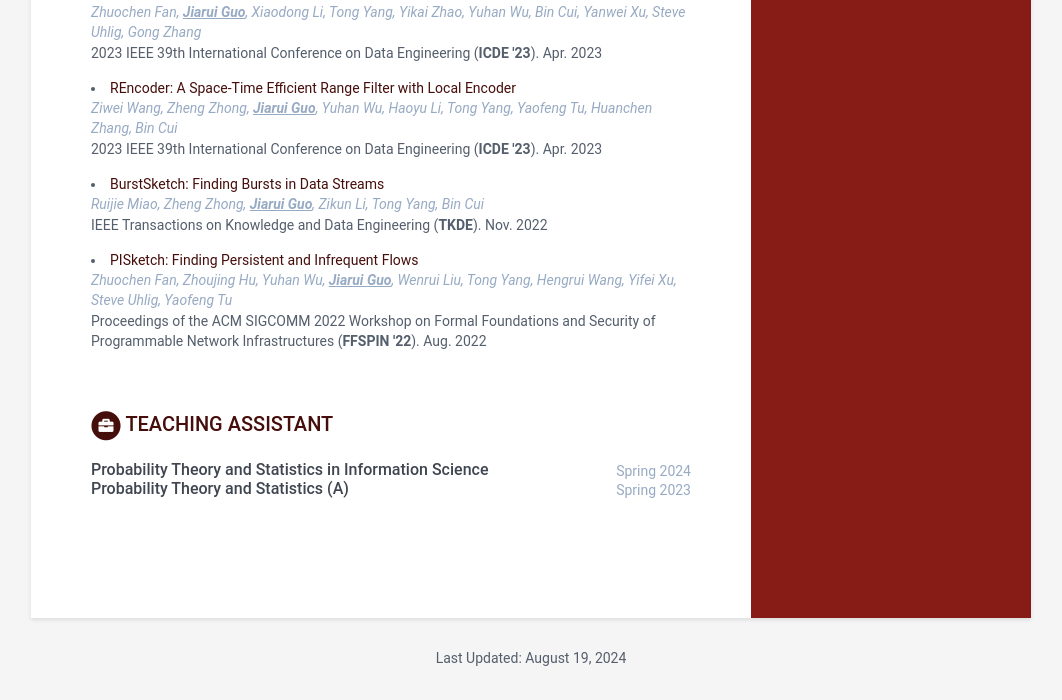
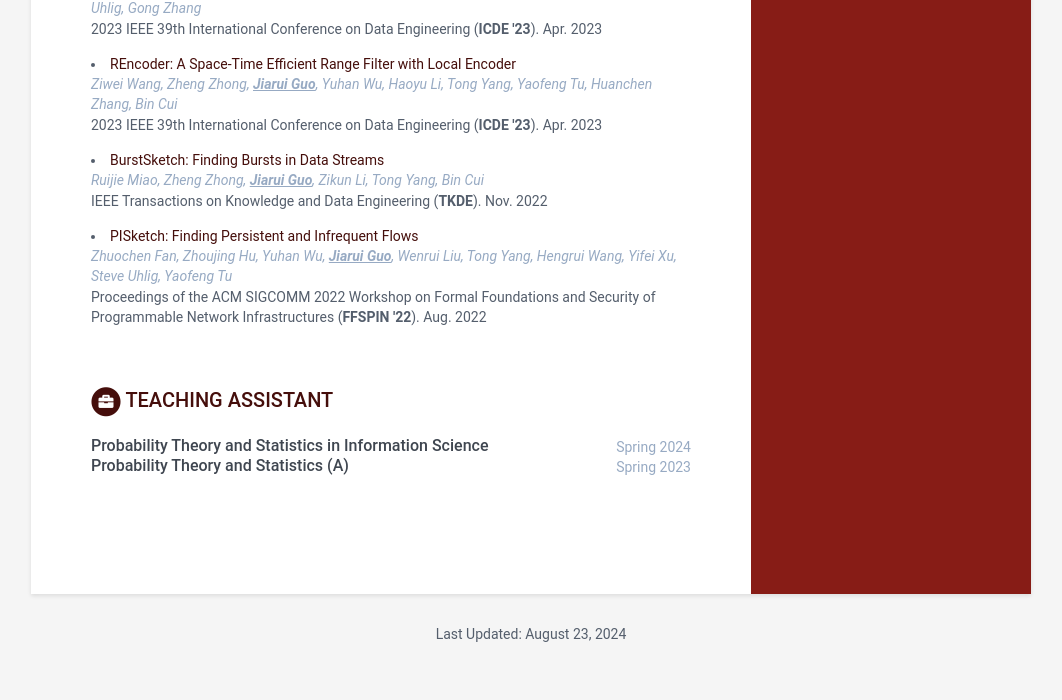
Before and after one commit to ntguojiarui/ntguojiarui.github.io, a Jekyll site: the page built from index.html, in a window 1280 px wide, cut to the strip 908-1608 px from the top of the page. Shown: the whole strip, without its empty margins (109-1171 px from the left). Built offline with Jekyll 4.4.1, drawn with Linux system fonts in a browser that asks for light colours; after the commit the page ends 1584 px from its top, so only the background shows below that.

```diff
--- a/_data/data.yml
+++ b/_data/data.yml
@@ -58,6 +58,7 @@ publications:
       - title: "SteadySketch: A High-Performance Algorithm for Finding Steady Flows in Data Streams"
         authors: Zhuochen Fan, Xiangyuan Wang, Xiaodong Li, <b><u>Jiarui Guo</u></b>, Wenrui Liu, Haoyu Li, Sheng Long, Zheng Zhong, Tong Yang, Xuebin Chen, Bin Cui
         conference: "IEEE/ACM Transactions on Networking (<b>ToN</b>). Aug. 2024"
+        link: "./papers/steady_ton.pdf"
         other: <a href="./papers/steady_ton.pdf">[PDF]</a>
       - title: "Enabling Space-time Efficient Range Queries with REncoder"
         authors: Zhuochen Fan, Bowen Ye, Ziwei Wang, Zheng Zhong, <b><u>Jiarui Guo</u></b>, Yuhan Wu, Haoyu Li, Tong Yang, Yaofeng Tu, Zirui Liu, Bin Cui
--- a/_includes/footer.html
+++ b/_includes/footer.html
@@ -1,6 +1,6 @@
 <footer class="footer">
     <div class="text-center">
-        Last Updated: August 19, 2024
+        Last Updated: August 23, 2024
         <small class="copyright">{{ site.data.data.footer }}</small>
     </div><!--//container-->
 </footer><!--//footer-->
```
Also changed, not shown: 1 other file.
